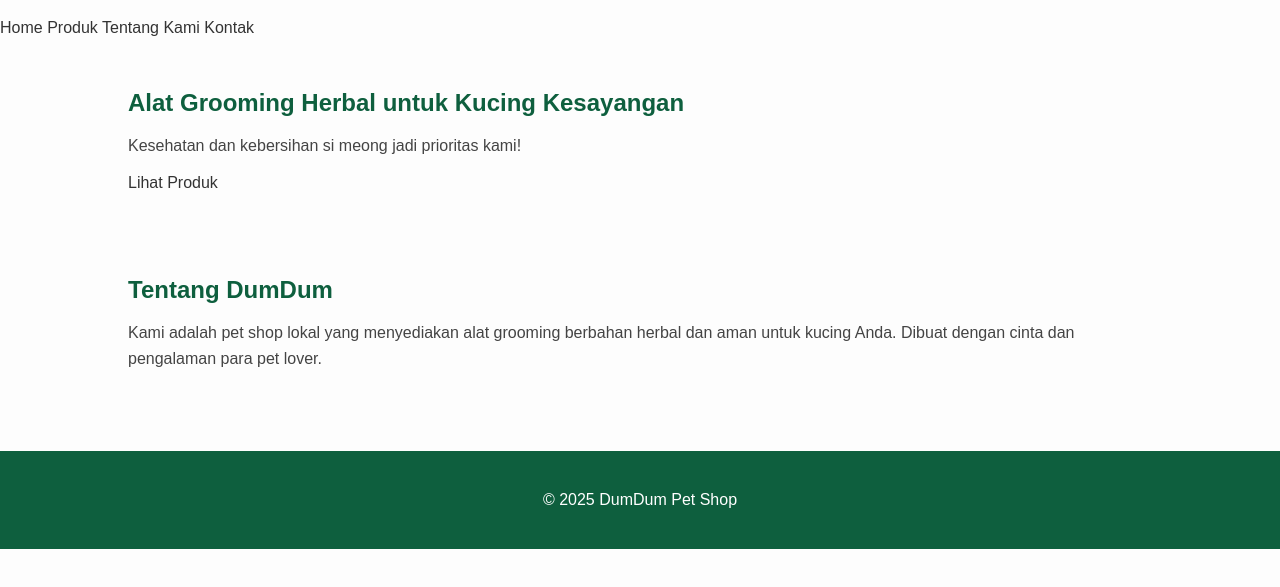
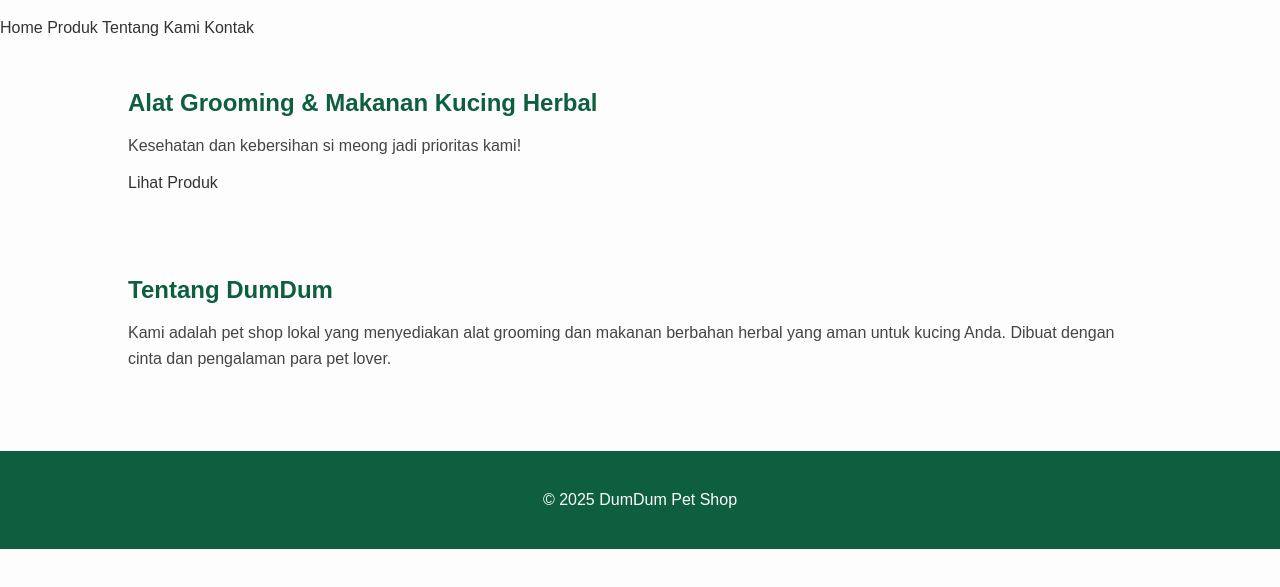
Before and after one commit to Nurafni275/yunita-dumdum, a plain HTML site: page index.html in a window 1280 px wide. Shown: the part 61-648 px from the top of the page. Drawn offline with Linux system fonts and the light colour scheme.

Commit message:
index.html

```diff
--- a/index.html
+++ b/index.html
@@ -4,8 +4,8 @@
 <head>
   <meta charset="UTF-8">
   <meta name="viewport" content="width=device-width, initial-scale=1.0">
-  <meta name="description" content="DumDum Pet Shop - Menyediakan kebutuhan kucing, lengkap dan berkualitas.">
-  <title>DumDum Pet Shop | Alat Grooming Kucing </title>
+  <meta name="description" content="DumDum Pet Shop - Menyediakan alat grooming dan makanan kucing herbal yang aman dan sehat untuk hewan peliharaan.">
+  <title>DumDum Pet Shop | Alat Grooming & Makanan Kucing Sehat </title>
   <link rel="stylesheet" href="style.css">
 </head>
 <body>
@@ -20,14 +20,14 @@
   </header>
 
   <section class="hero">
-    <h2>Alat Grooming Herbal untuk Kucing Kesayangan</h2>
+    <h2>Alat Grooming & Makanan Kucing Herbal</h2>
     <p>Kesehatan dan kebersihan si meong jadi prioritas kami!</p>
     <a href="produk.html" class="cta">Lihat Produk</a>
   </section>
 
   <section class="profil">
     <h2>Tentang DumDum</h2>
-    <p>Kami adalah pet shop lokal yang menyediakan alat grooming berbahan herbal dan aman untuk kucing Anda. Dibuat dengan cinta dan pengalaman para pet lover.</p>
+    <p>Kami adalah pet shop lokal yang menyediakan alat grooming dan makanan berbahan herbal yang aman untuk kucing Anda. Dibuat dengan cinta dan pengalaman para pet lover.</p>
   </section>
 
   <footer>
```
